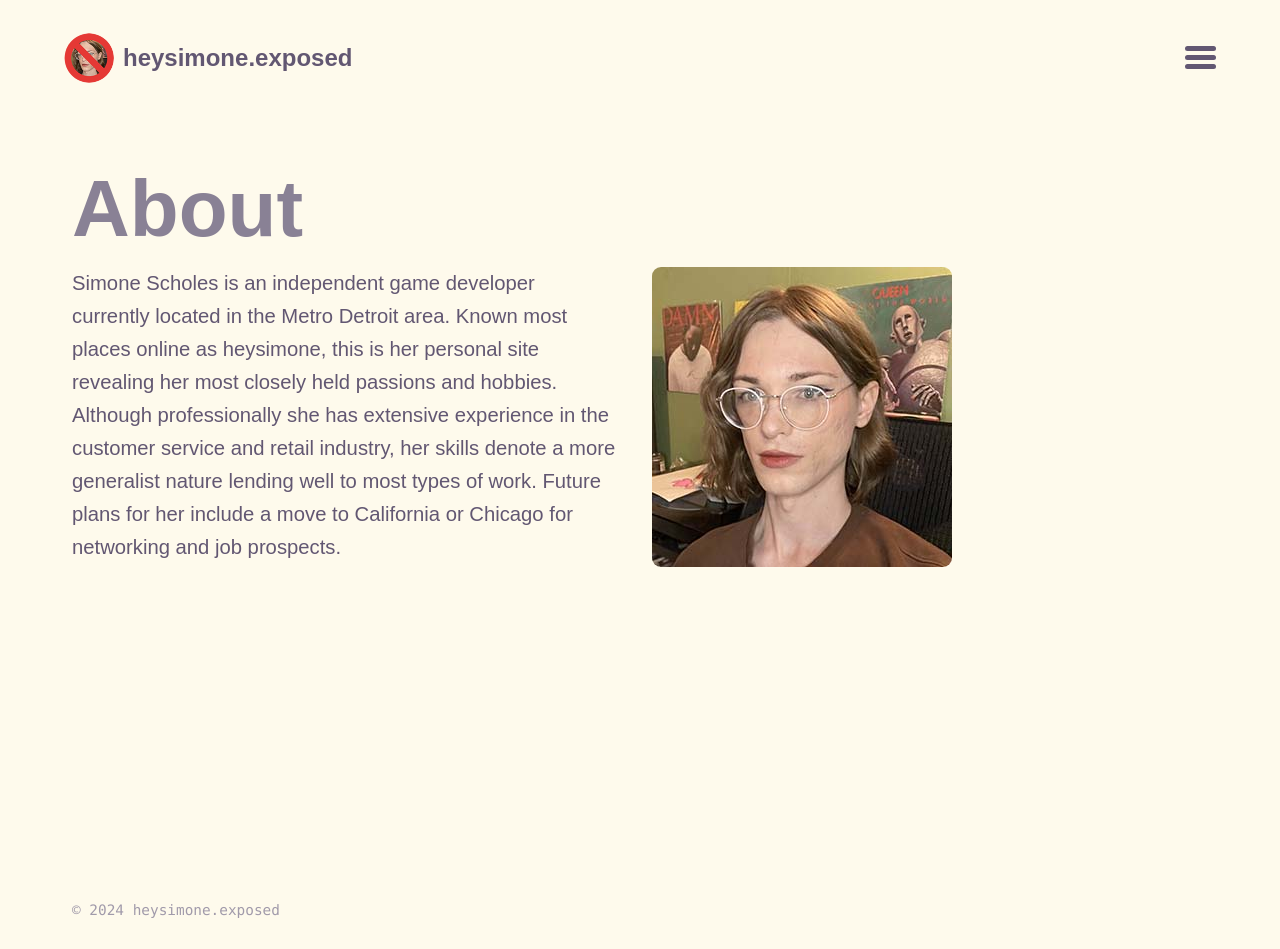
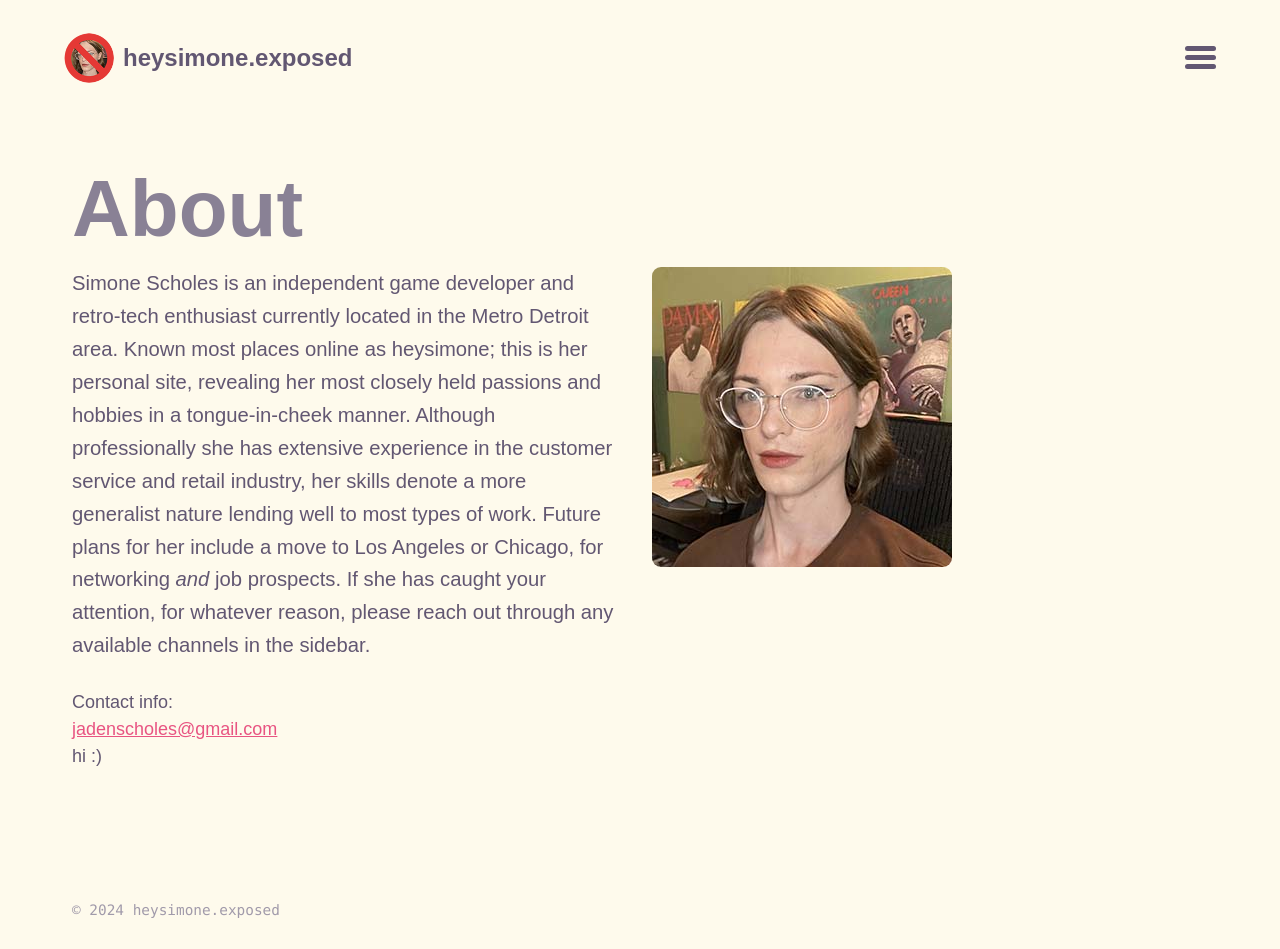
Before and after one commit to heysimone/heysimone.github.io, a Jekyll site: the page built from about.md, in a window 1280 px wide. Built offline with Jekyll 4.4.1, drawn with Linux system fonts in a browser that asks for light colours; some web fonts are replaced.

Commit message:
Update about.md

```diff
--- a/about.md
+++ b/about.md
@@ -7,4 +7,8 @@ author:
   picture: /assets/images/IMG_3613.jpg
 ---
 
-Simone Scholes is an independent game developer currently located in the Metro Detroit area. Known most places online as heysimone, this is her personal site revealing her most closely held passions and hobbies. Although professionally she has extensive experience in the customer service and retail industry, her skills denote a more generalist nature lending well to most types of work. Future plans for her include a move to California or Chicago for networking and job prospects.
+Simone Scholes is an independent game developer and retro-tech enthusiast currently located in the Metro Detroit area. Known most places online as heysimone; this is her personal site, revealing her most closely held passions and hobbies in a tongue-in-cheek manner. Although professionally she has extensive experience in the customer service and retail industry, her skills denote a more generalist nature lending well to most types of work. Future plans for her include a move to Los Angeles or Chicago, for networking *and* job prospects. If she has caught your attention, for whatever reason, please reach out through any available channels in the sidebar.
+
+Contact info:
+[jadenscholes@gmail.com](mailto:jadenscholes@gmail.com)
+hi :)
```
